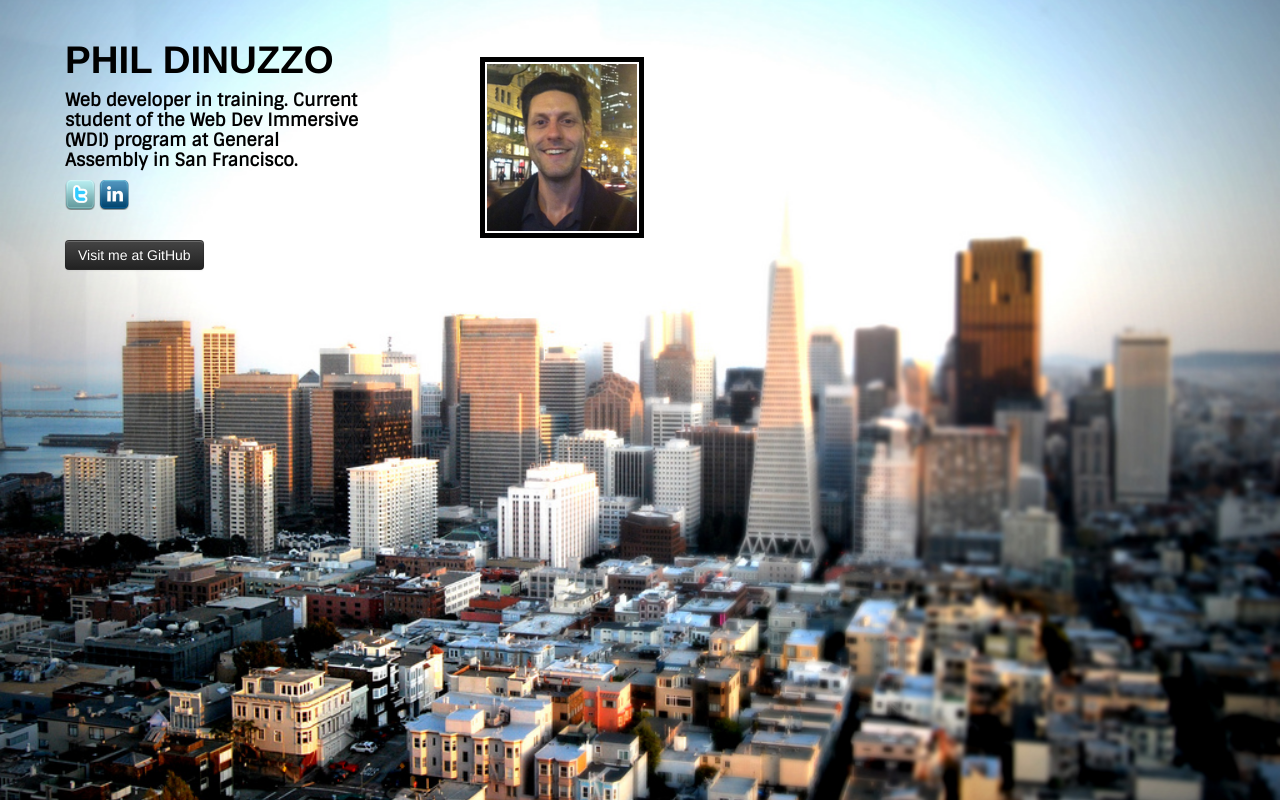
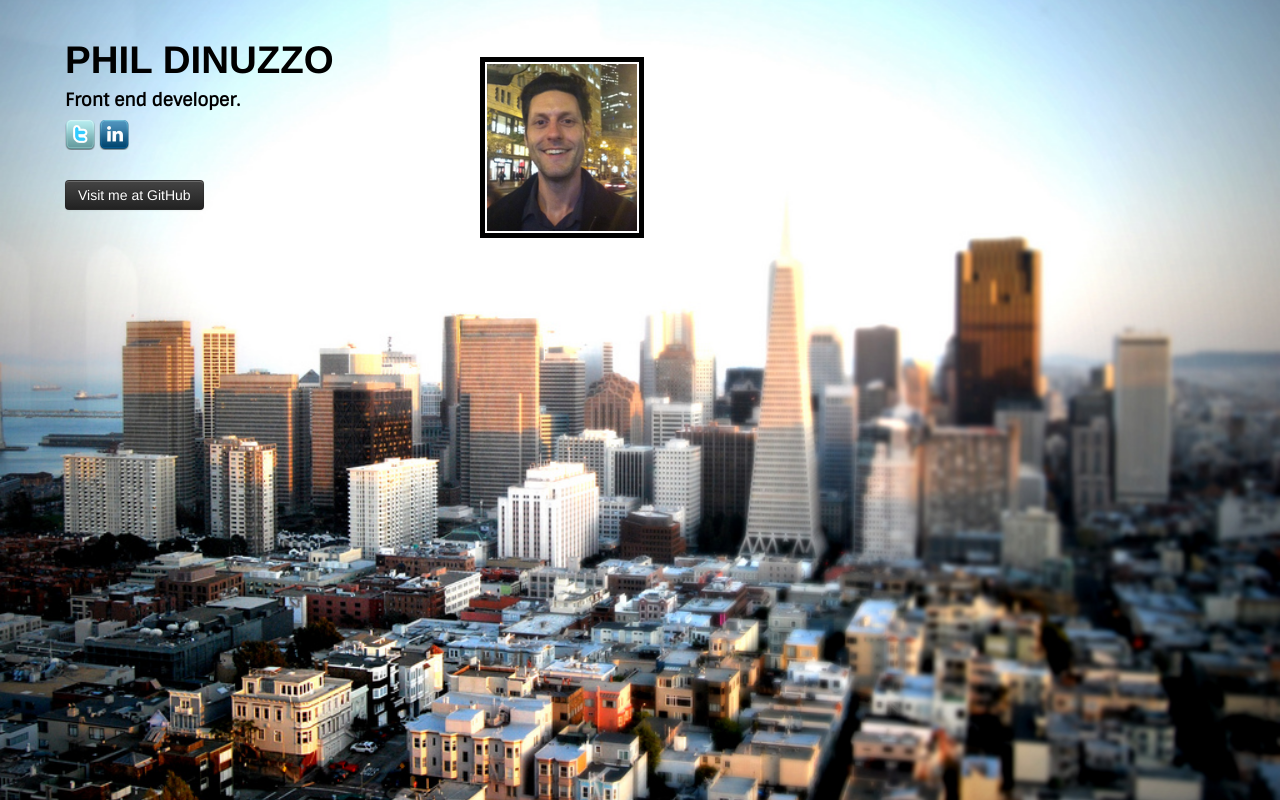
Before and after one commit to phildinuzzo/phildinuzzo.github.com, a plain HTML site: page index.html in a window 1280 px wide. Drawn offline with Linux system fonts and the light colour scheme.

Commit message:
updating

```diff
--- a/index.html
+++ b/index.html
@@ -19,7 +19,7 @@
 
 	<div class="span4 leftside">
 	<h1>PHIL DINUZZO</h1>
-	<h4 id="font">Web developer in training. Current student of the Web Dev Immersive (WDI) program at General Assembly in San Francisco. </h4>
+	<h4 id="font">Front end developer.  </h4>
 
 
 	<ul id="social">
```
Also changed, not shown: card front.jpg (deleted), card inside.jpg (deleted), images/Gina_head.jpg (deleted), images/Logo.jpg (deleted), 1 other file.
